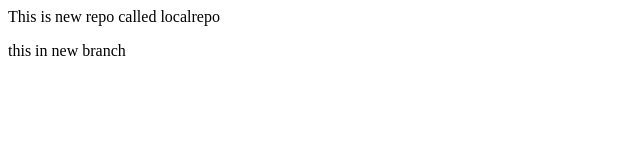
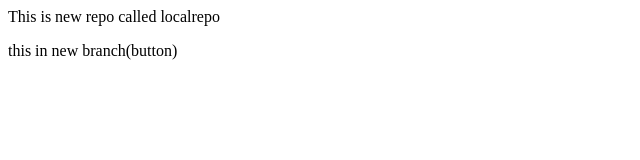
Before and after one commit to sujal1017/localrepo, a plain HTML site: page index.html in a window 1280 px wide. Shown: the full height of the page, 0-640 px from the left. Drawn offline with Linux system fonts and the light colour scheme.

```diff
--- a/index.html
+++ b/index.html
@@ -1,2 +1,2 @@
 <p>This is new repo called localrepo</p>
-<p>this in new branch </p>
+<p>this in new branch(button) </p>
```
